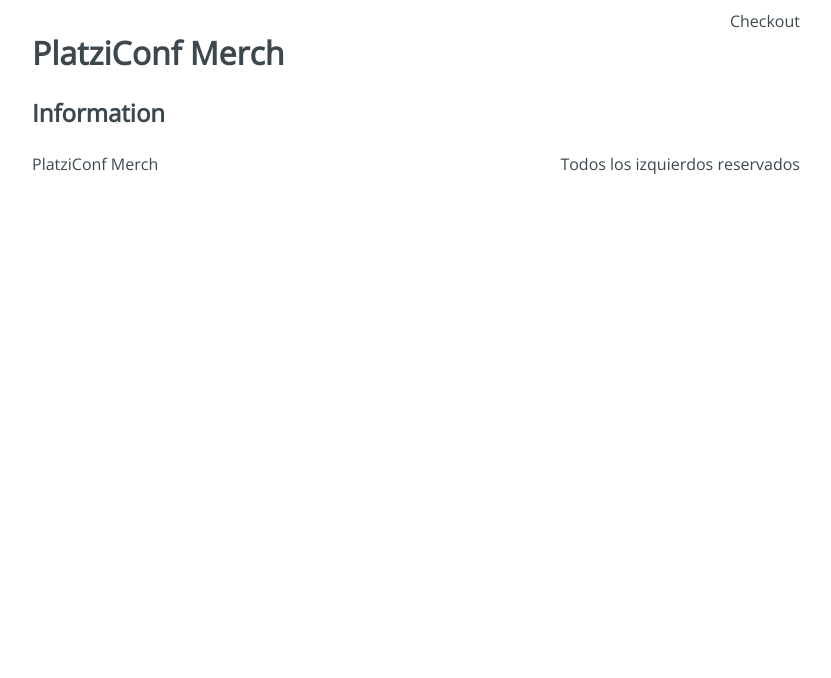
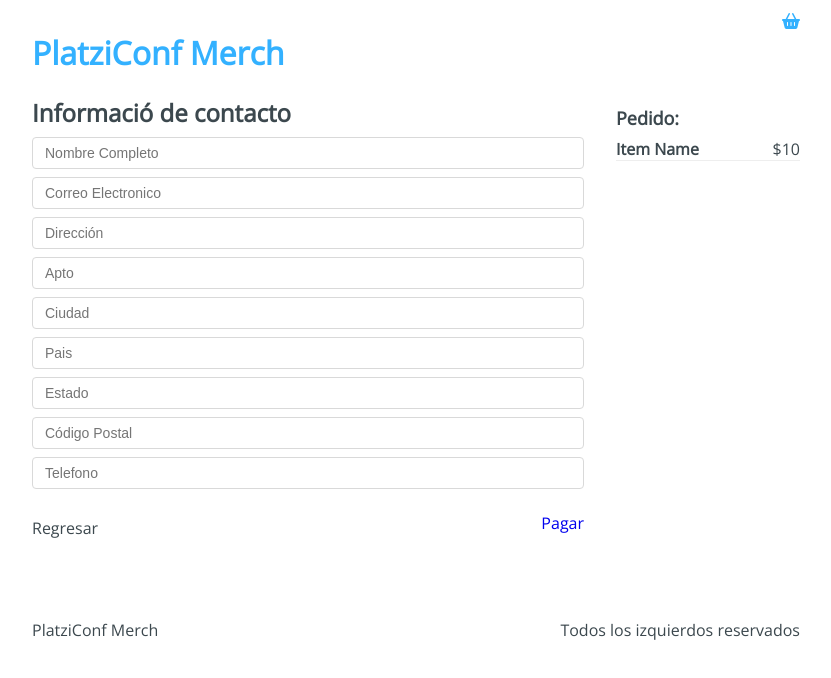
Before and after one commit to baiest/platzi-conf-mech, a React app: page /checkout/information in a window 1280 px wide. Shown: the top 678 px of the page, without its empty margins (224-1055 px from the left). Built offline with nearby package versions, Linux system fonts and the light colour scheme.

Commit message:
Pantallas e iconos agregados

```diff
--- a/public/index.html
+++ b/public/index.html
@@ -5,7 +5,8 @@
     <meta charset="UTF-8">
     <meta http-equiv="X-UA-Compatible" content="IE=edge">
     <meta name="viewport" content="width=device-width, initial-scale=1.0">
-    <title>Document</title>
+    <title>Platzi Conf Merch</title>
+    <script src="https://kit.fontawesome.com/1a5154ea32.js" crossorigin="anonymous"></script>
 </head>
 
 <body>
--- a/src/components/Header.jsx
+++ b/src/components/Header.jsx
@@ -1,11 +1,16 @@
 import React from 'react'
+import { Link } from 'react-router-dom'
 import '../styles/components/Header.css'
 export const Header = () => {
   return (
     <header className="Header">
-      <h1 className="Header-title">PlatziConf Merch</h1>
+      <Link to='/'>
+        <h1 className="Header-title">PlatziConf Merch</h1>
+      </Link>
       <div className="Heafer-chekout">
-        Checkout
+        <Link to='/checkout'>
+          <i className="fas fa-shopping-basket"></i>
+        </Link>
       </div>
     </header>
   )
--- a/src/containers/Checkout.jsx
+++ b/src/containers/Checkout.jsx
@@ -1,5 +1,27 @@
 import React from 'react';
+import { Link } from 'react-router-dom';
 import '../styles/components/Checkout.css'
 export const Checkout = () => {
-  return <h2>Checkout</h2>;
+  return (
+    <div className="Checkout">
+      <section className="Checkout-content">
+        <h3>Lista de pedidos:</h3>
+        <div className="Checkout-item">
+          <section className="Checkout-element">
+            <h4>Item name</h4>
+            <span>$10</span>
+          </section>
+          <button type="button"><i className="fas fa-trash-alt"></i></button>
+        </div>
+      </section>
+      <aside className="Checkout-sidebar">
+        <h3>Precio Total: $10</h3>
+        <Link to='/checkout/information'>
+        <button type="button">
+          Continuar pedido
+        </button>
+        </Link>
+      </aside>
+    </div>
+  );
 };
--- a/src/containers/Information.jsx
+++ b/src/containers/Information.jsx
@@ -1,5 +1,42 @@
 import React from 'react';
+import { Link } from 'react-router-dom';
 import '../styles/components/Information.css'
 export const Information = () => {
-  return <h2>Information</h2>;
+  return (
+    <div className="Information">
+      <section className="Information-content">
+        <div className="Information-head">
+          <h2>Informació de contacto</h2>
+        </div>
+        <div className="Information-form">
+          <form action="">
+            <input type="text" placeholder="Nombre Completo" name="name" />
+            <input type="email" placeholder="Correo Electronico" name="email" />
+            <input type="text" placeholder="Dirección" name="address" />
+            <input type="text" placeholder="Apto" name="apto" />
+            <input type="text" placeholder="Ciudad" name="city" />
+            <input type="text" placeholder="Pais" name="country" />
+            <input type="text" placeholder="Estado" name="state" />
+            <input type="text" placeholder="Código Postal" name="cp" />
+            <input type="text" placeholder="Telefono" name="phone" />
+          </form>
+        </div>
+        <div className="Information-buttons">
+          <div className="Information-back">Regresar</div>
+          <div className="Information-next">
+            <Link to='/checkout/payment'>
+              Pagar
+            </Link>
+          </div>
+        </div>
+      </section>
+      <aside className="Information-sidebar">
+        <h3>Pedido:</h3>
+        <div className="Information-element">
+          <h4>Item Name</h4>
+          <span>$10</span>
+        </div>
+      </aside>
+    </div>
+  );
 };
--- a/src/containers/Payment.jsx
+++ b/src/containers/Payment.jsx
@@ -1,5 +1,14 @@
 import React from 'react';
 import '../styles/components/Payment.css'
 export const Payment = () => {
-  return <h2>Payment</h2>;
+  return (
+    <div className="Payment">
+      <section className="Payment-content">
+        <h3>Resumen del pedido:</h3>
+        <div className="Payment-button">
+          Boton de pago con Paypal
+        </div>
+      </section>
+    </div>
+  );
 };
--- a/src/containers/Success.jsx
+++ b/src/containers/Success.jsx
@@ -1,5 +1,13 @@
 import React from 'react';
 import '../styles/components/Success.css'
 export const Success = () => {
-  return <h2>Success</h2>;
+  return (
+    <div className="Success">
+      <section className="Success-content">
+        <h2>Juan, Gracias por tu compra</h2>
+        <span>Tu pedido llegara en 3 dias a tu direccion:</span>
+      </section>
+      <div className="Success-map">Google Maps</div>
+    </div>
+  )
 };
```
